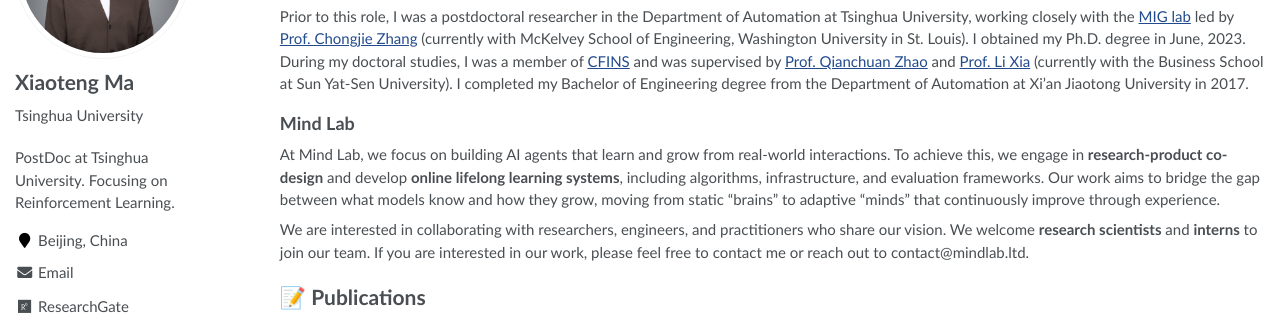
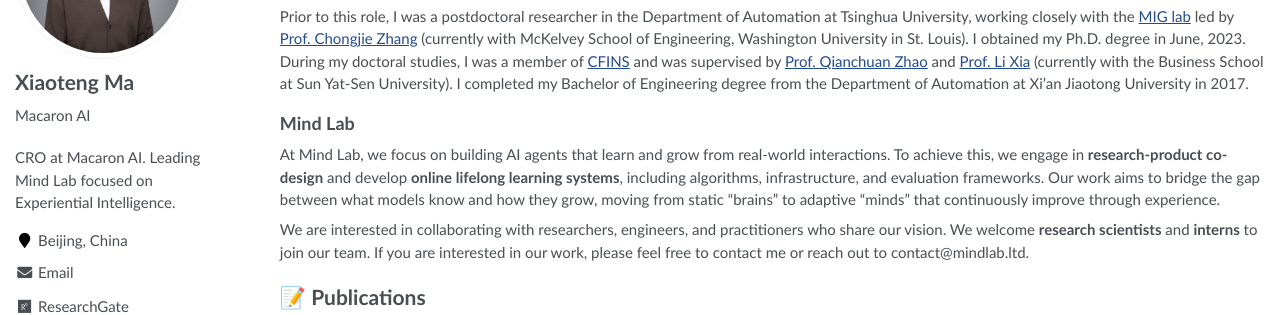
Before and after one commit to xtma/xtma.github.io, a Jekyll site: the page built from _pages/about.md, in a window 1280 px wide. Shown: the part 207-522 px from the top of the page. Built offline with Jekyll 4.4.1, drawn with Linux system fonts in a browser that asks for light colours; some web fonts are replaced.

Commit message:
Update config: change position from PostDoc to CRO at Macaron AI

```diff
--- a/_config.yml
+++ b/_config.yml
@@ -7,7 +7,7 @@
 
 # Site Settings
 title                    : "Xiaoteng Ma (马骁腾)"
-description              : "PostDoc at Tsinghua University. Focusing on Reinforcement Learning. "
+description              : "CRO at Macaron AI. Leading Mind Lab focused on Experiential Intelligence. "
 repository               : "xtma/xtma.github.io"
 google_scholar_stats_use_cdn : true
 
@@ -23,7 +23,7 @@
 author:
   name             : "Xiaoteng Ma"
   avatar           : "images/android-chrome-512x512.png"
-  bio              : "Tsinghua University"
+  bio              : "Macaron AI"
   location         : "Beijing, China"
   employer         :
   pubmed           :
```
